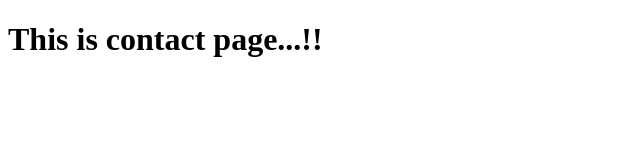
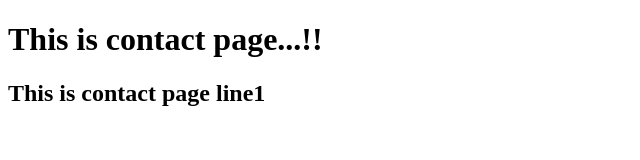
Before and after one commit to Shamadansari123/demopro, a plain HTML site: page contact.html in a window 1280 px wide. Shown: the whole page, without its empty margins (0-640 px from the left). Drawn offline with Linux system fonts and the light colour scheme.

Commit message:
i have chnaged in index.html and contact.html

```diff
--- a/contact.html
+++ b/contact.html
@@ -8,5 +8,6 @@
 </head>
 <body>
     <h1>This is contact page...!!</h1>
+    <h2>This is contact page line1</h2>
 </body>
 </html>
```
Also changed, not shown: index.html (+1 -0 lines).
